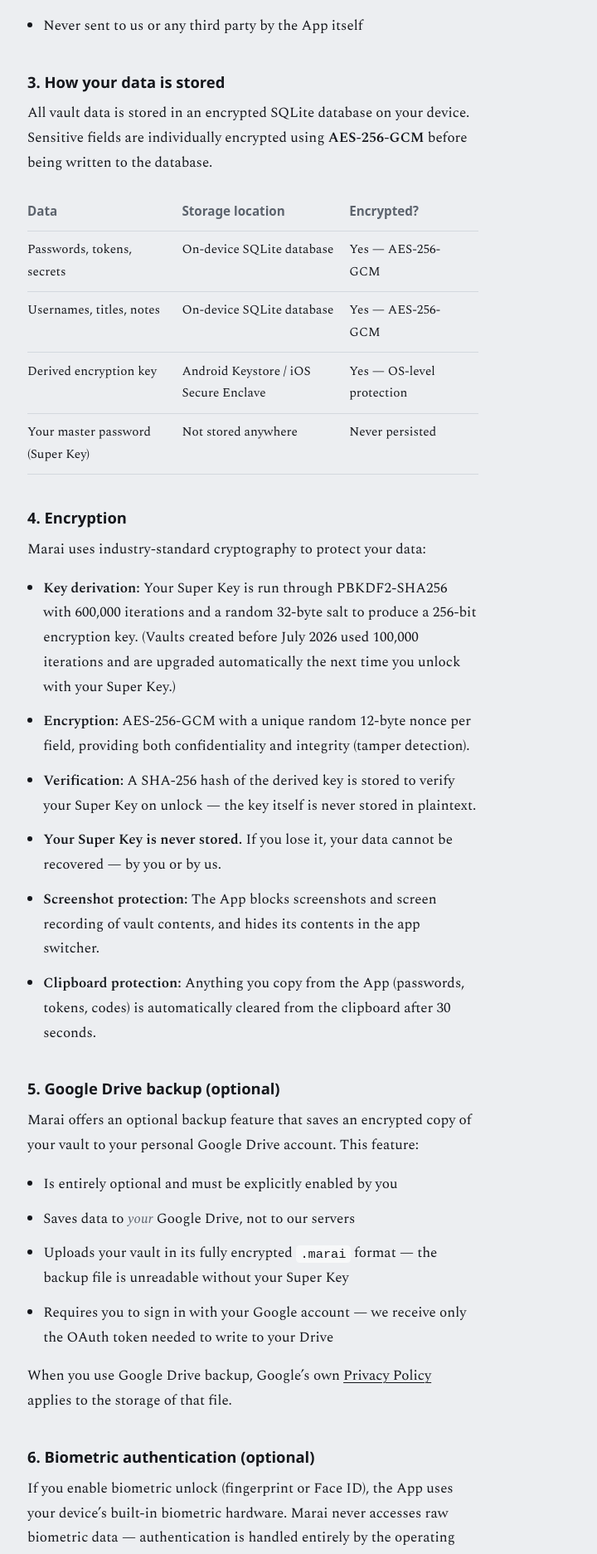
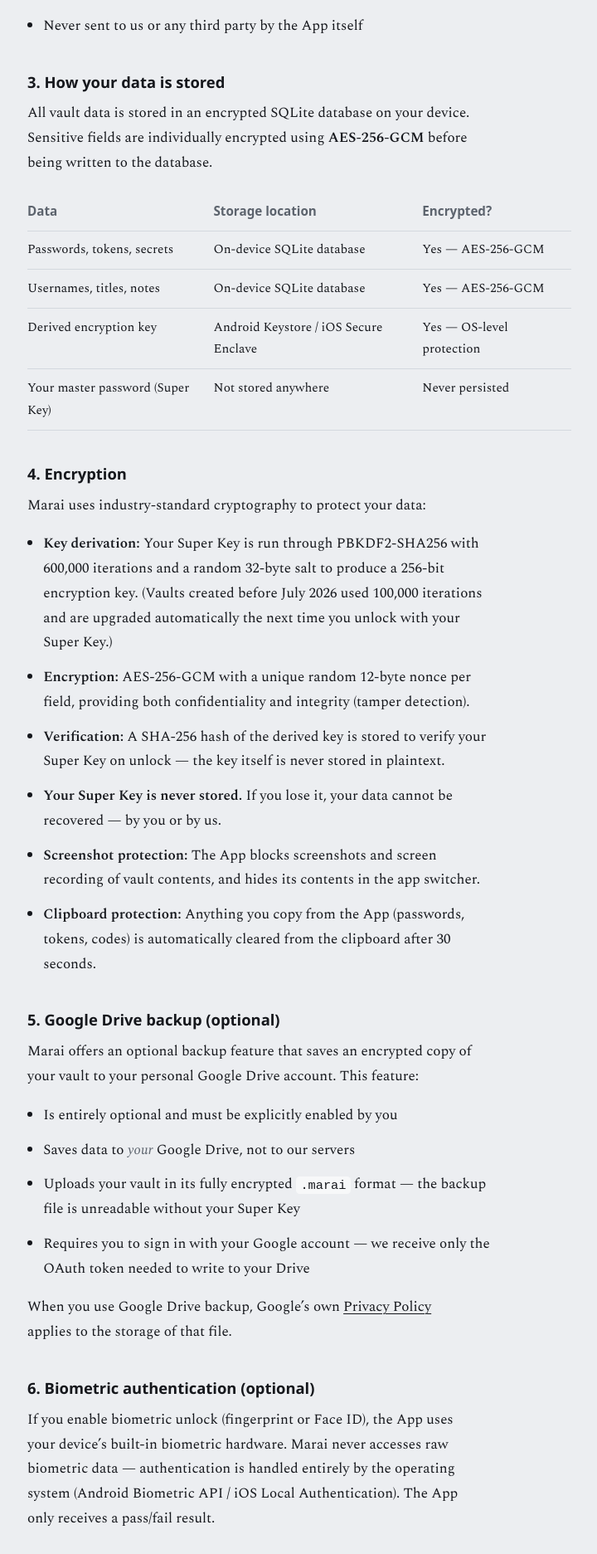
Before and after one commit to DeveloperGrey/docs, a Jekyll site: the page built from marai/privacy-policy.md, in a window 1280 px wide. Shown: the part 915-2788 px from the top of the page at 83% size, without its empty margins (279-999 px from the left). Built offline with Jekyll 4.4.1, drawn with Linux system fonts in a browser that asks for light colours; some web fonts are replaced.

Commit message:
Let a policy's tables use the full page width
Co-Authored-By: Claude Opus 5 <noreply@anthropic.com>

```diff
--- a/assets/site.css
+++ b/assets/site.css
@@ -196,7 +196,11 @@ a:hover {
   line-height: 1.2;
 }
 
-.doc {
+/* Prose keeps its reading measure; a table may use the whole page, since a
+   cramped table is harder to read than a wide one. */
+.doc p,
+.doc li,
+.doc h2 {
   max-width: var(--measure);
 }
 
@@ -227,6 +231,8 @@ a:hover {
 }
 
 .doc table {
+  display: block;
+  overflow-x: auto;
   width: 100%;
   margin: 1.25rem 0;
   border-collapse: collapse;
```
